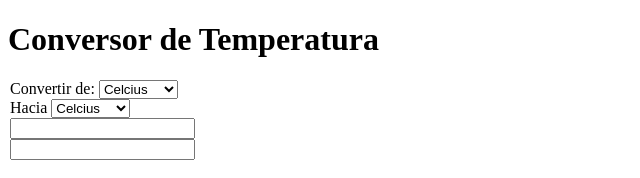
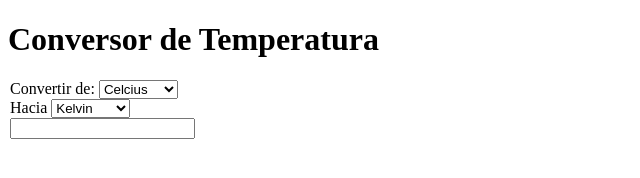
Before and after one commit to MiguelMods/talenti-convertion-program, a plain HTML site: page index.html in a window 1280 px wide. Shown: the whole page, without its empty margins (0-640 px from the left). Drawn offline with Linux system fonts and the light colour scheme.

Commit message:
ligero fix en el html

```diff
--- a/index.html
+++ b/index.html
@@ -11,17 +11,17 @@
       <legend>
         <label>Convertir de:</label>
         <select name="typeOne" id="typeOne">
-          <option value="celcius" selected>Celcius</option>
-          <option value="kelvin">Kelvin</option>
-          <option value="farenhait">Farenhait</option>
+          <option value="C" selected>Celcius</option>
+          <option value="K">Kelvin</option>
+          <option value="F">Farenhait</option>
         </select>
       </legend>
       <legend>
         <label>Hacia</label>
         <select name="typeTwo" id="typeTwo">
-          <option value="celcius" selected>Celcius</option>
-          <option value="kelvin">Kelvin</option>
-          <option value="farenhait">Farenhait</option>
+          <option value="C">Celcius</option>
+          <option value="K" selected>Kelvin</option>
+          <option value="F">Farenhait</option>
         </select>
       </legend>
       <legend>
@@ -30,10 +30,9 @@
         </div>
       </legend>
       <legend>
-        <div>
-          <input type="text" name="result" id="result" readonly />
-        </div>
+        <div name="result" id="result"></div>
       </legend>
     </div>
+    <script src="./app.js"></script>
   </body>
 </html>
```
